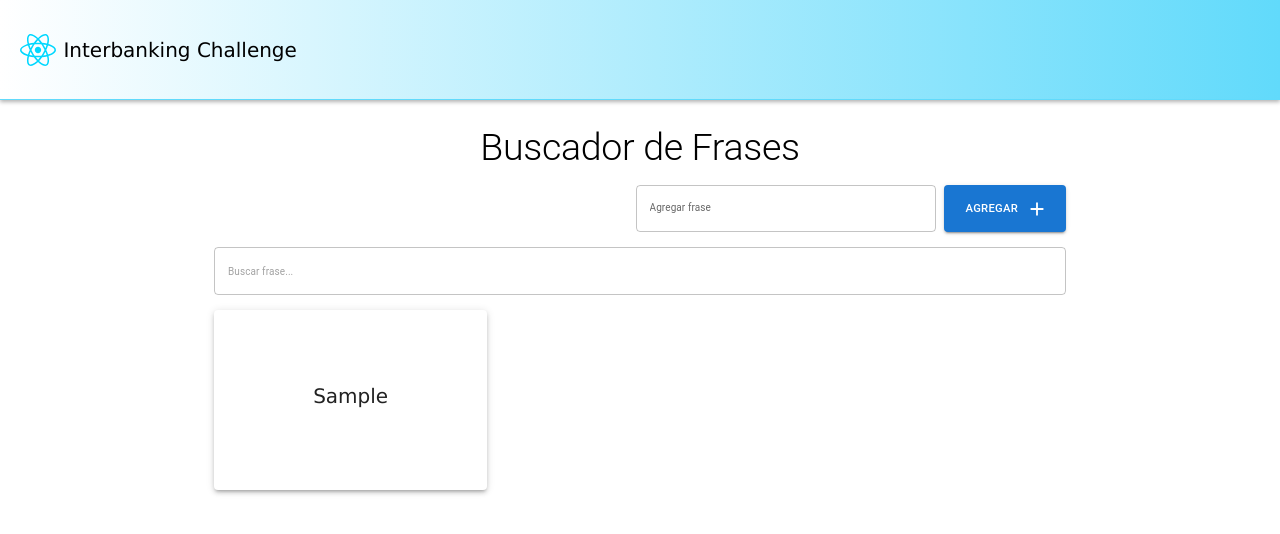
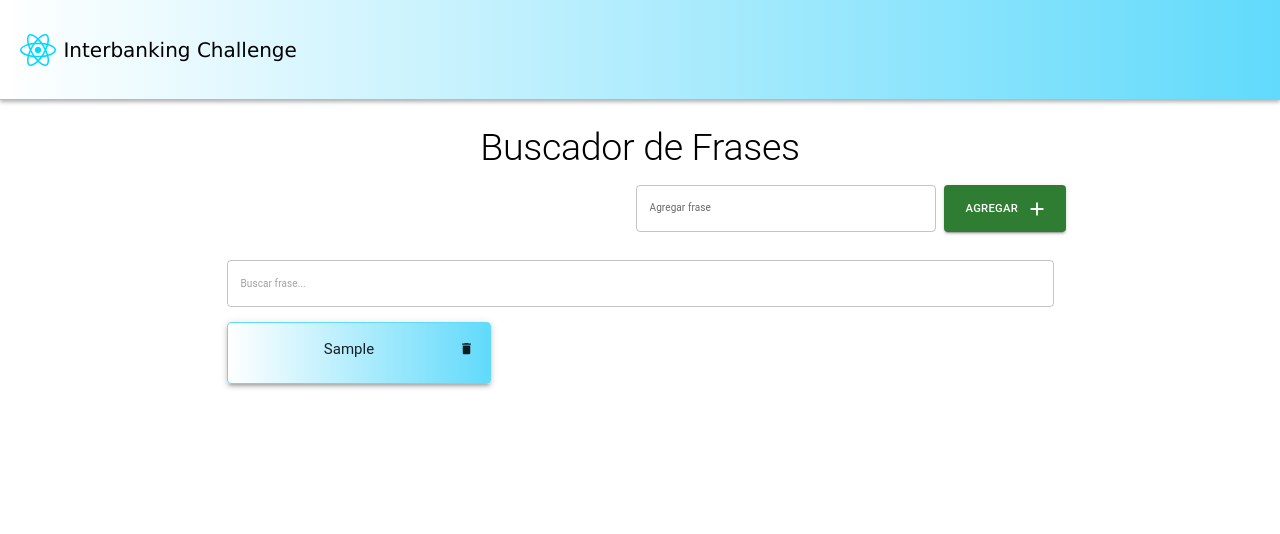
Before and after one commit to SanchezKatisaac/quotes-cards, a React (Vite) app: page / in a window 1280 px wide. Both pictures are taken after typing "Sample" into the empty fields and a click on the button "AGREGAR". Shown: the top 534 px of the page. Built offline with nearby package versions, Linux system fonts and the light colour scheme.

Commit message:
Add: styles into the components

```diff
--- a/src/components/Header/Header.css
+++ b/src/components/Header/Header.css
@@ -2,7 +2,7 @@ header {
   display: flex;
   align-items: center;
   height: 100px;
-  background: linear-gradient(to right, white, var(--primary-color));
+  background: var(--gradient);
   border-bottom: 1px solid var(--primary-color);
   box-shadow: 0px 2px 4px var(--gray);
   padding: 0 2rem;
--- a/src/components/Quote/Card/Card.tsx
+++ b/src/components/Quote/Card/Card.tsx
@@ -1,14 +1,69 @@
+import { useState } from 'react';
 import { QuoteCardProps } from '@/models'
 
-import { Card, CardContent } from '@mui/material';
+import { Card, CardContent, Typography, TextField, Button } from '@mui/material';
+import DeleteIcon from '@mui/icons-material/Delete';
+
 const QuoteCard = ({ quote }: QuoteCardProps) => {
+  const [isEditing, setIsEditing] = useState(false);
+  const [editedText, setEditedText] = useState(quote);
+
+  const handleEditClick = () => {
+    setIsEditing(true);
+  };
+
+  const handleSaveClick = () => {
+    console.log({ editedText })
+    handleCloseEdit();
+  };
+
+  const handleCloseEdit = () => {
+    setIsEditing(false);
+  };
+
+  const handleInputChange = (event: React.ChangeEvent<HTMLInputElement>) => {
+    setEditedText(event.target.value);
+  };
+
   return (
-    <Card elevation={3} className="overflow-hidden flex items-center justify-center" sx={{ height: 180 }}>
-      <CardContent className='box overflow-hidden line-clamp-6 box-ellipsis box-orient-vertical'  >
-        {quote}
+    <Card
+      elevation={3}
+      sx={{
+        background: 'var(--gradient)',
+        border: '1px solid var(--primary-color)'
+      }}
+    >
+      <CardContent>
+        {isEditing ? (
+          <>
+            <TextField
+              value={editedText}
+              onChange={handleInputChange}
+              variant="outlined"
+              fullWidth
+              multiline
+              autoFocus
+              onBlur={handleSaveClick}
+            />
+            <div className='flex justify-end mt-3'>
+              <Button variant="contained" color='success' onClick={handleSaveClick}>
+                Guardar
+              </Button>
+              <Button variant="contained" color='error' onClick={handleCloseEdit}>
+                Cancelar
+              </Button>
+            </div>
+          </>
+        ) : (
+          <div className='flex items-center'>
+            <Typography className='w-full line-clamp-1' variant="h5" onClick={handleEditClick}>
+              {quote}
+            </Typography>
+            <DeleteIcon className='ml-2' />
+          </div>
+        )}
       </CardContent>
-    </Card>
+    </Card >
   );
 };
-
 export default QuoteCard;
--- a/src/components/Quote/Form/Form.tsx
+++ b/src/components/Quote/Form/Form.tsx
@@ -26,10 +26,12 @@ const PhraseForm = ({ onAdd }: QuoteFormProps) => {
         label="Agregar frase"
         value={inputValue}
         onChange={handleInputChange}
-        variant="outlined" fullWidth
+        variant="outlined"
+        fullWidth
+        multiline
         sx={{ marginRight: '8px', maxWidth: '300px' }}
       />
-      <Button variant="contained" type="submit" size="large" endIcon={<AddIcon />} >
+      <Button variant="contained" color='success' type="submit" size="large" endIcon={<AddIcon />} >
         <span className='text-lg'>
           Agregar
         </span>
--- a/src/components/Quote/List/List.tsx
+++ b/src/components/Quote/List/List.tsx
@@ -21,7 +21,7 @@ const QuotesList = ({ quotes }: QuotesListProps) => {
   };
 
   return (
-    <div>
+    <div className='p-5'>
       <TextField
         type="text"
         placeholder="Buscar frase..."
@@ -33,8 +33,16 @@ const QuotesList = ({ quotes }: QuotesListProps) => {
       />
       <Grid container spacing={2}>
         {filteredQuotes.map((quote, index) => (
-          <Grid item xs={4} key={index}>
-            <QuoteCard quote={quote} />
+          <Grid
+            key={index}
+            item
+            xs={100}
+            md={4}
+            className='text-center'
+          >
+            <QuoteCard
+              quote={quote}
+            />
           </Grid>
         ))}
       </Grid>
--- a/src/styles/variables.css
+++ b/src/styles/variables.css
@@ -1,4 +1,5 @@
 :root {
   --primary-color: #61dafb;
   --gray: #b2b2b2;
+  --gradient: linear-gradient(to right, white, var(--primary-color));
 }
```
